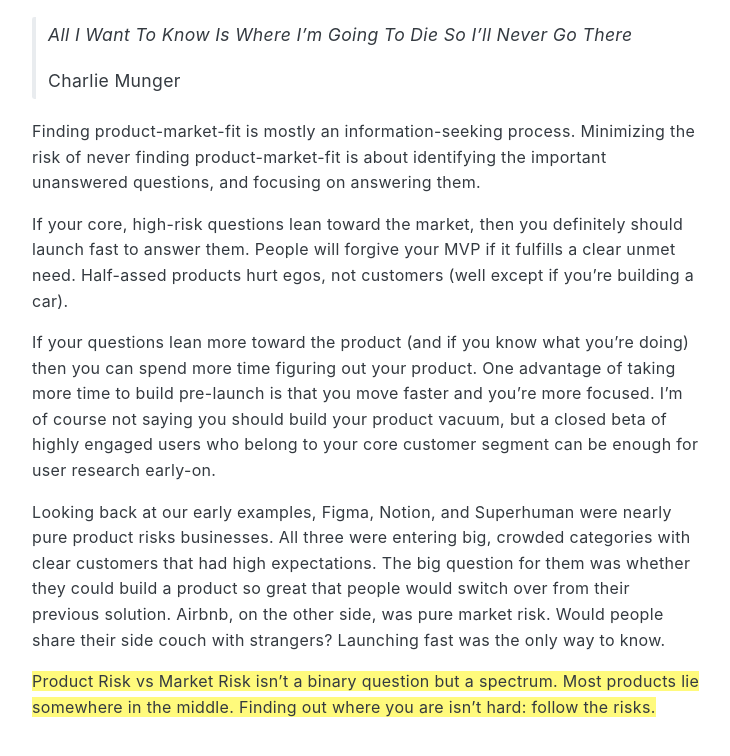
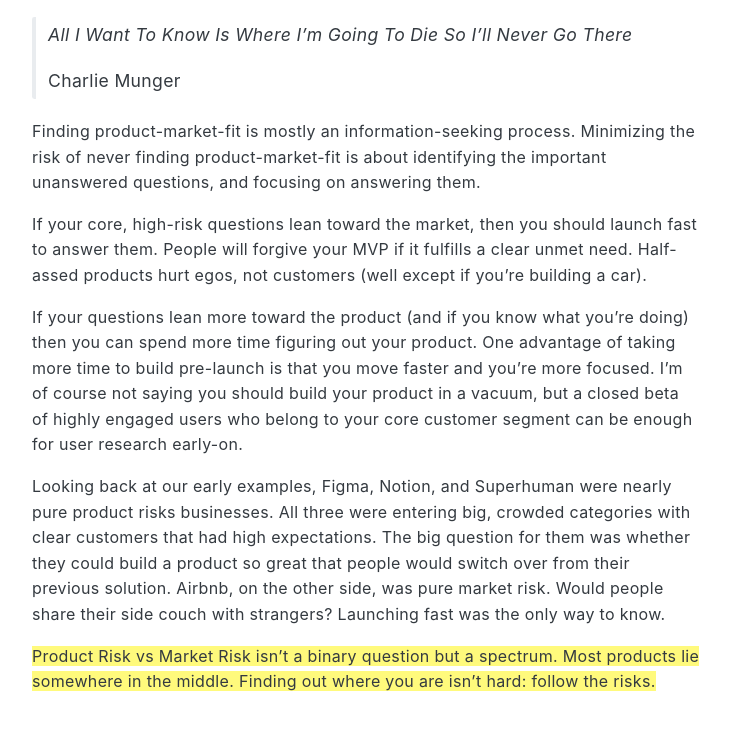
Before and after one commit to soukiassianb/blog-render, a plain HTML site: page posts/product-risk-market-risk/index.html in a window 1280 px wide. Shown: the part 1477-2233 px from the top of the page, without its empty margins (240-970 px from the left). Drawn offline with nearby package versions, Linux system fonts and the light colour scheme.

Commit message:
rebuilding site Dim  1 déc 2019 20:20:51 CET

```diff
--- a/posts/product-risk-market-risk/index.html
+++ b/posts/product-risk-market-risk/index.html
@@ -124,10 +124,10 @@ https://github.com/alex-shpak/hugo-book
 
 <p>Finding product-market-fit is mostly an information-seeking process. Minimizing the risk of never finding product-market-fit is about identifying the important unanswered questions, and focusing on answering them.</p>
 
-<p>If your core, high-risk questions lean toward the market, then you definitely should launch fast to answer them. People will forgive your MVP if it fulfills a clear unmet need. Half-assed products hurt egos, not customers (well except if you’re building a car).</p>
+<p>If your core, high-risk questions lean toward the market, then you should launch fast to answer them. People will forgive your MVP if it fulfills a clear unmet need. Half-assed products hurt egos, not customers (well except if you’re building a car).</p>
 
 <p>If your questions lean more toward the product (and if you know what you’re doing) then you can spend more time figuring out your product.
-One advantage of taking more time to build pre-launch is that you move faster and you’re more focused. I’m of course not saying you should build your product vacuum, but a closed beta of highly engaged users who belong to your core customer segment can be enough for user research early-on.</p>
+One advantage of taking more time to build pre-launch is that you move faster and you’re more focused. I’m of course not saying you should build your product in a vacuum, but a closed beta of highly engaged users who belong to your core customer segment can be enough for user research early-on.</p>
 
 <p>Looking back at our early examples, Figma, Notion, and Superhuman were nearly pure product risks businesses. All three were entering big, crowded categories with clear customers that had high expectations. The big question for them was whether they could build a product so great that people would switch over from their previous solution. Airbnb, on the other side, was pure market risk. Would people share their side couch with strangers? Launching fast was the only way to know.</p>
 
```
